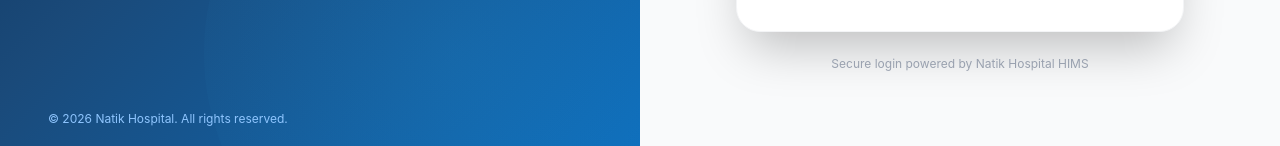
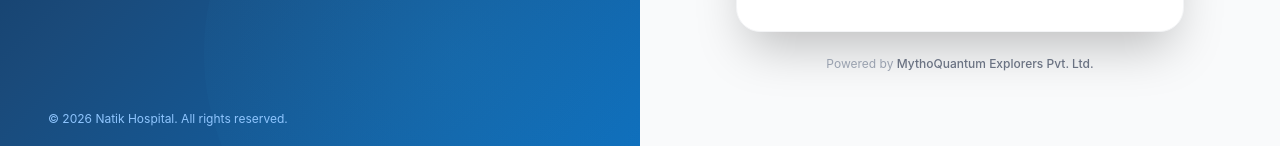
Before and after one commit to shalinijharemotestate/Natik-Hospital, a React (Vite) app in the folder frontend/: page /login in a window 1280 px wide. Shown: the part 625-771 px from the top of the page. Built offline with nearby package versions, Linux system fonts and the light colour scheme.

Commit message:
ui: add MythoQuantum Explorers Pvt. Ltd. branding to login footer

```diff
--- a/frontend/src/pages/Login.jsx
+++ b/frontend/src/pages/Login.jsx
@@ -238,7 +238,7 @@ export default function Login() {
           </div>
 
           <p className="text-center text-xs text-gray-400 mt-6">
-            Secure login powered by Natik Hospital HIMS
+            Powered by <span className="font-medium text-gray-500">MythoQuantum Explorers Pvt. Ltd.</span>
           </p>
         </div>
       </div>
```
